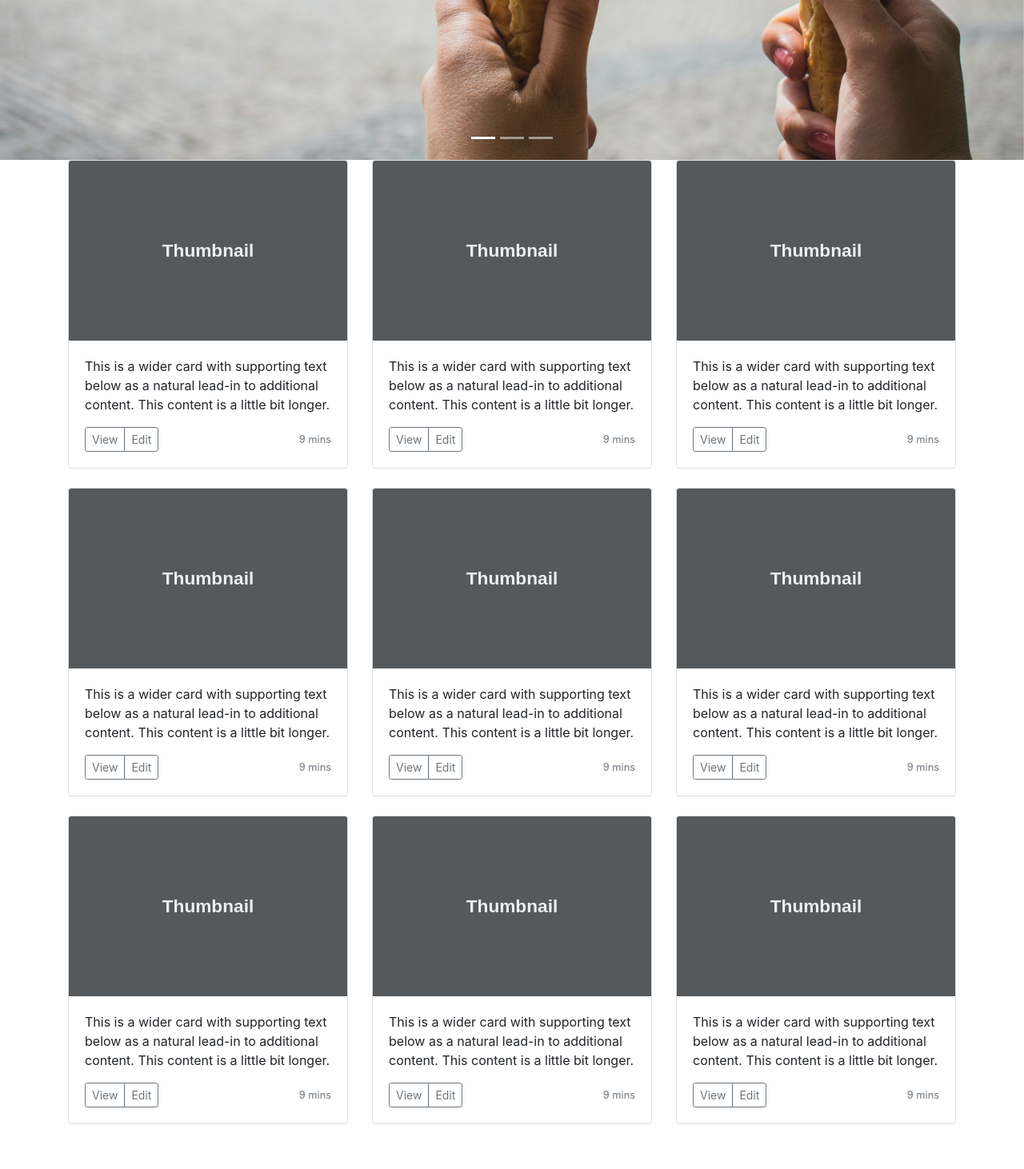
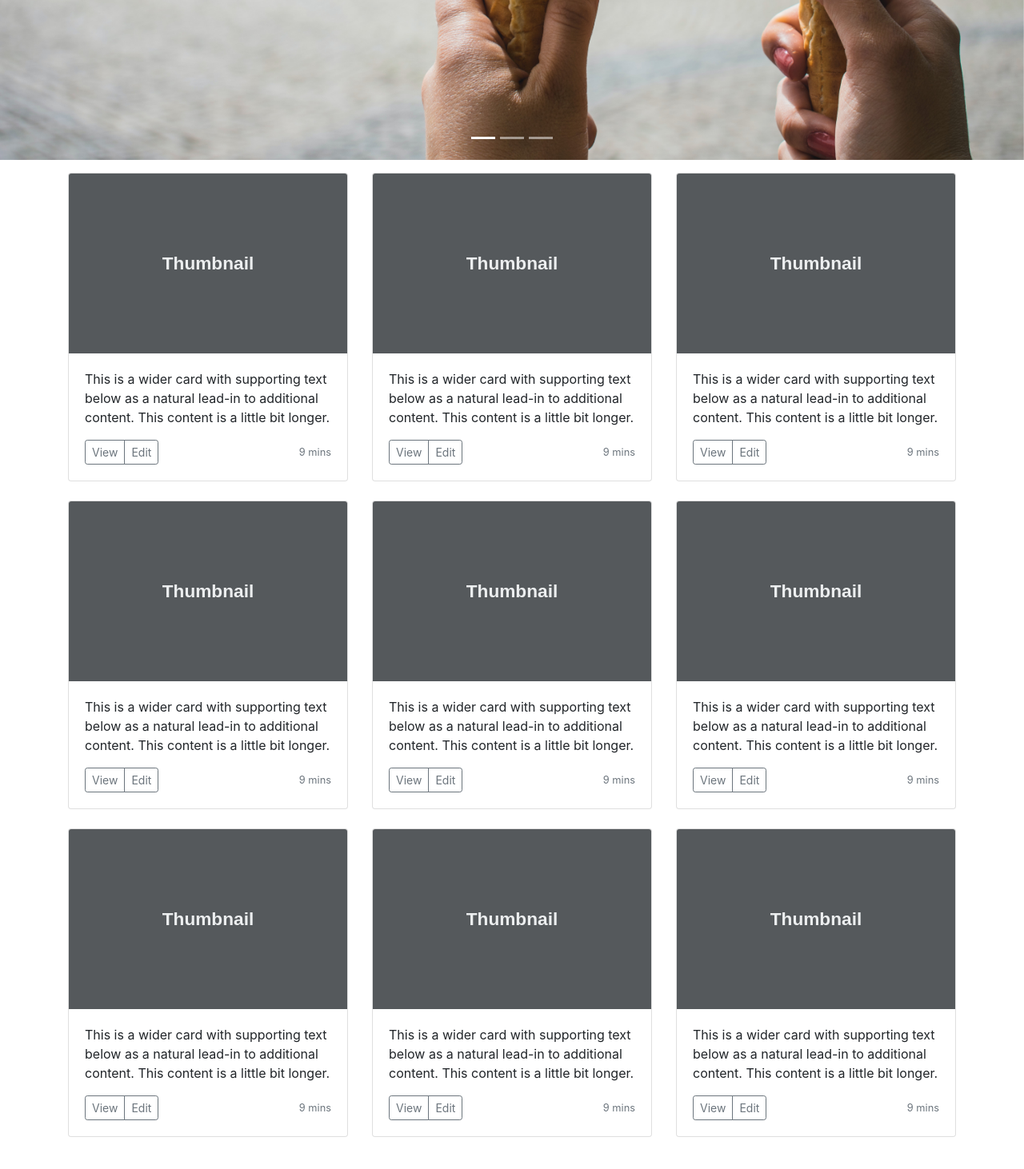
Before and after one commit to tkdhimanshusingh/Django, a Django app: page / in a window 1280 px wide. Shown: the part 709-2171 px from the top of the page at 80% size. Before the commit the page ends 2115 px from the top, so only its background shows below. Run offline with Django 4.2, Linux system fonts and the light colour scheme.

Commit message:
Spacing of 3 b/w thumbnails and image

```diff
--- a/hello/templates/index.html
+++ b/hello/templates/index.html
@@ -31,7 +31,7 @@
 </div>
 
 
-<div class="container">
+<div class="container my-3">
 
   <div class="row">
     <div class="col-md-4">
```
